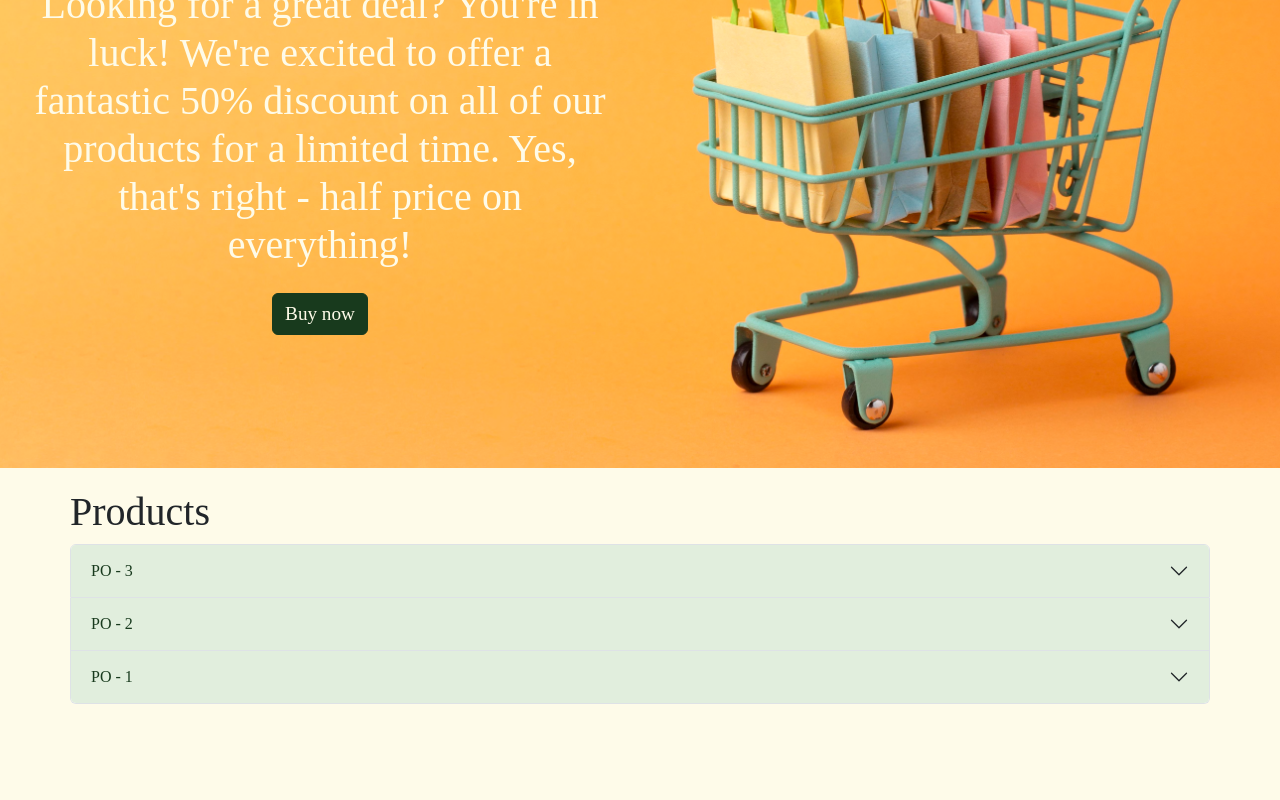
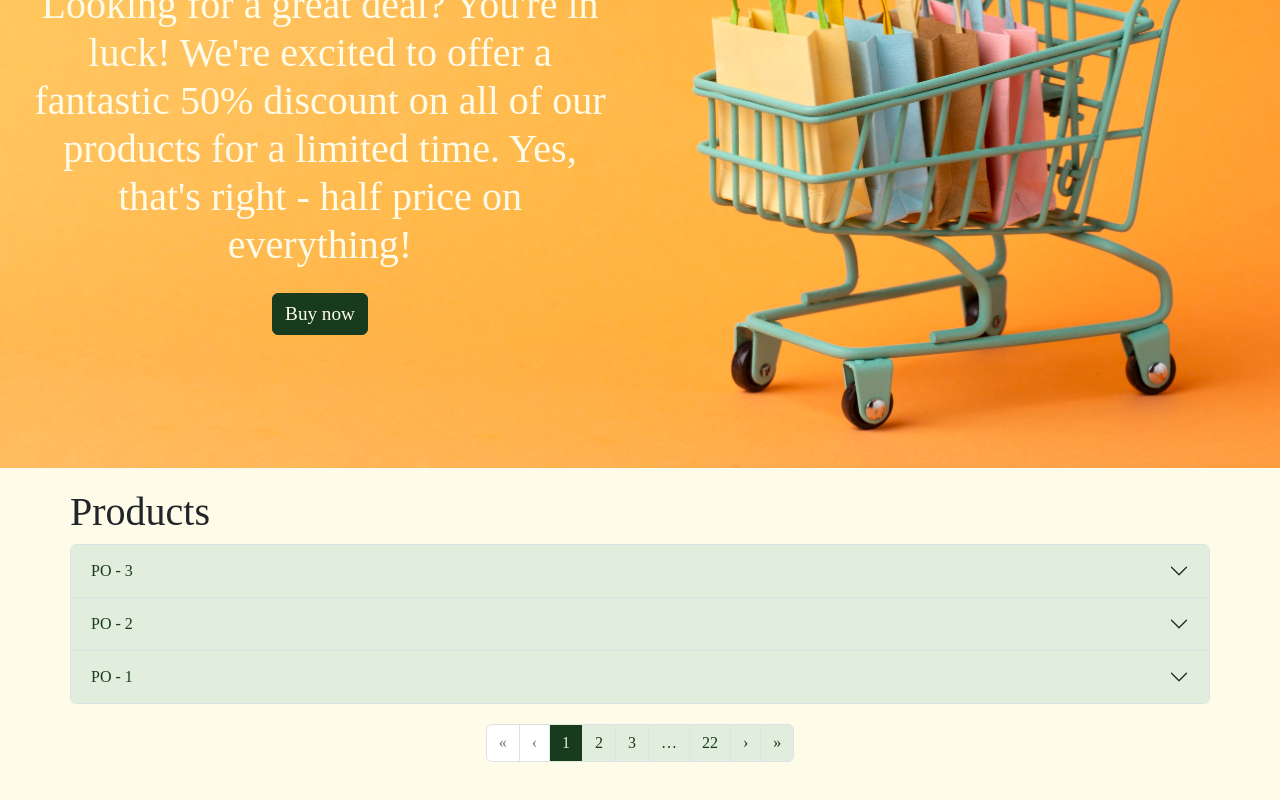
Before and after one commit to Abd-ELrahmanHamza/mvPurchaseOrders, a React (Create React App) app: page / in a window 1280 px wide. Shown: the part 332-1132 px from the top of the page. Before the commit the page ends 1066 px from the top, so only its background shows below. Built offline with nearby package versions, Linux system fonts and the light colour scheme; a web font is replaced by a local one.

Commit message:
feat: add paging component

```diff
--- a/src/Components/CardItems/CardItems.tsx
+++ b/src/Components/CardItems/CardItems.tsx
@@ -3,15 +3,15 @@ import Accordion from "react-bootstrap/Accordion";
 
 // Import components
 import OrderDetails from "../OrderDetails/OrderDetails";
+import OrderMetaInfo from "../OrderMetaInfo/OrderMetaInfo";
 
 // Import styled components
 import { AccordionHeader, AccordionBody } from "./CardItems.styled";
 
 // Import data
 import { data } from "../../Data/data";
-import OrderMetaInfo from "../OrderMetaInfo/OrderMetaInfo";
 
-const CardItem = () => {
+const CardItems = () => {
   return (
     <Accordion>
       {data["mvPurchaseOrders"].map((item, index) => (
@@ -34,4 +34,4 @@ const CardItem = () => {
   );
 };
 
-export default CardItem;
+export default CardItems;
--- a/src/Components/ItemsContainer/ItemsContainer.styled.ts
+++ b/src/Components/ItemsContainer/ItemsContainer.styled.ts
@@ -6,4 +6,6 @@ export const StyledContainer = styled(Container)`
   padding-left: 0;
   padding-right: 0;
   margin-bottom: 30px;
+  display: flex;
+  flex-direction: column;
 `;
--- a/src/Components/ItemsContainer/ItemsContainer.tsx
+++ b/src/Components/ItemsContainer/ItemsContainer.tsx
@@ -1,13 +1,20 @@
-import CardItem from "../CardItems/CardItems";
+// Import components
+import CardItems from "../CardItems/CardItems";
+import Paging from "../Paging/Paging";
 
+// Import styled components
 import { StyledContainer } from "./ItemsContainer.styled";
+
+// Import hooks
+import { useState } from "react";
+
 const ItemsContainer = () => {
+  const [page, setPage] = useState(1);
   return (
     <StyledContainer id="products">
       <h1>Products</h1>
-      <>
-        <CardItem />
-      </>
+      <CardItems />
+      <Paging setPage={setPage} page={page} />
     </StyledContainer>
   );
 };
--- a/src/Components/NavBar/NavBar.tsx
+++ b/src/Components/NavBar/NavBar.tsx
@@ -1,3 +1,4 @@
+// Import bootstrap components
 import Container from "react-bootstrap/Container";
 import Nav from "react-bootstrap/Nav";
 import Navbar from "react-bootstrap/Navbar";
--- a/src/Components/OrderDetails/OrderDetails.tsx
+++ b/src/Components/OrderDetails/OrderDetails.tsx
@@ -1,3 +1,4 @@
+// Import components
 import Table from "react-bootstrap/Table";
 
 interface OrderDetailsProps {
@@ -19,7 +20,7 @@ const OrderDetails = ({ orderDetails }: OrderDetailsProps) => {
       <tbody>
         {orderDetails.map((orderDetail: any, index: number) => {
           return (
-            <tr>
+            <tr key={index}>
               <td>{index + 1}</td>
               <td>{orderDetail.PurchaseOrderRowProductSKU}</td>
               <td>{orderDetail.PurchaseOrderRowQuantity}</td>
--- a/src/Components/OrderMetaInfo/OrderMetaInfo.tsx
+++ b/src/Components/OrderMetaInfo/OrderMetaInfo.tsx
@@ -3,6 +3,7 @@ import ListGroup from "react-bootstrap/ListGroup";
 
 // Import styled components
 import { StyledListGroup, MetaTitle } from "./OrderMetaInfo.styled";
+
 interface OrderMetaInfoProps {
   PurchaseOrderAddress: string;
   PurchaseOrderContactPerson: string;
--- /dev/null
+++ b/src/Components/Paging/Paging.styled.ts
@@ -0,0 +1,17 @@
+import styled from "styled-components";
+
+// Import bootstrap components
+import { Pagination } from "react-bootstrap";
+
+export const StyledPagination = styled(Pagination)`
+  margin: 20px auto;
+  a {
+    background-color: ${({ theme }) => theme.background.secondary};
+    color: ${({ theme }) => theme.text.primary};
+  }
+  .active span {
+    border-color: ${({ theme }) => theme.background.secondary};
+    background-color: ${({ theme }) => theme.text.primary};
+    color: ${({ theme }) => theme.background.secondary};
+  }
+`;
--- /dev/null
+++ b/src/Components/Paging/Paging.tsx
@@ -0,0 +1,55 @@
+// Import bootstrap components
+import Pagination from "react-bootstrap/Pagination";
+
+// Import styled components
+import { StyledPagination } from "./Paging.styled";
+
+interface PagingProps {
+  setPage: React.Dispatch<React.SetStateAction<number>>;
+  page: number;
+}
+const Paging = ({ setPage, page }: PagingProps) => {
+  const numberOfPages = 22;
+  const handlePrev = () => {
+    setPage((prev: number) => (prev > 1 ? prev - 1 : prev));
+  };
+  const handleNext = () => {
+    setPage((prev: number) => (prev < numberOfPages ? prev + 1 : prev));
+  };
+  return (
+    <StyledPagination>
+      <Pagination.First onClick={() => setPage(1)} disabled={page === 1} />
+      <Pagination.Prev onClick={handlePrev} disabled={page === 1} />
+      <Pagination.Item onClick={() => setPage(1)} active={page === 1}>
+        {1}
+      </Pagination.Item>
+      {page - 2 > 1 && <Pagination.Ellipsis />}
+      {Array.from(Array(5).keys())
+        .map((x) => x + page - 2)
+        .filter((x) => x > 1 && x < numberOfPages)
+        .map((x) => (
+          <Pagination.Item
+            key={x}
+            onClick={() => setPage(x)}
+            active={page === x}
+          >
+            {x}
+          </Pagination.Item>
+        ))}
+      {page + 3 < numberOfPages && <Pagination.Ellipsis />}
+      <Pagination.Item
+        onClick={() => setPage(numberOfPages)}
+        active={page === numberOfPages}
+      >
+        {numberOfPages}
+      </Pagination.Item>
+      <Pagination.Next onClick={handleNext} disabled={page === numberOfPages} />
+      <Pagination.Last
+        onClick={() => setPage(numberOfPages)}
+        disabled={page === numberOfPages}
+      />
+    </StyledPagination>
+  );
+};
+
+export default Paging;
```
Also changed, not shown: src/Components/Banner/Banner.tsx (+4 -5 lines).
